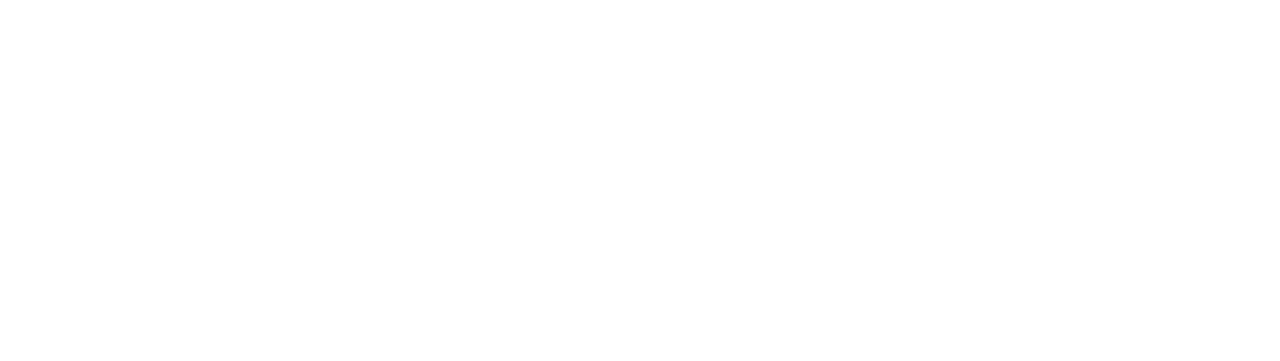
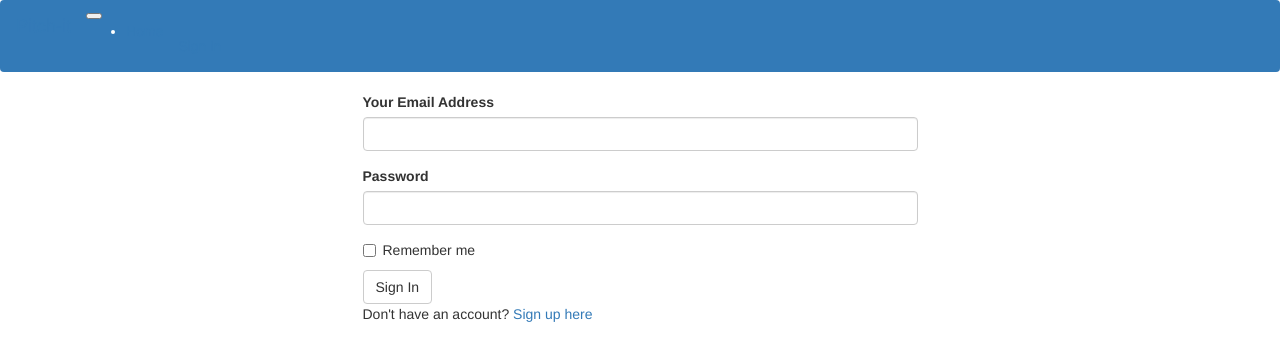
Before and after one commit to joankirui/Pitches, a Flask app: page /authenticate/login in a window 1280 px wide. Before the commit the part shown is empty. Shown: the top 361 px of the page. Run offline with Flask 2, Linux system fonts and the light colour scheme; some libraries are stand-ins or nearby versions.

Commit message:
update login.html

```diff
--- a/app/templates/auth/login.html
+++ b/app/templates/auth/login.html
@@ -0,0 +1,24 @@
+{% extends 'base.html'%}
+{% import 'bootstrap/wtf.html' as wtf%}
+
+{% block content %}
+<div class="container">
+    <div class="row">
+      <div class= "col-md-3"> </div>
+      <div class="col-md-6">
+      <!--Flash message -->
+      {% for message in get_flashed_messages() %}
+        <div class="alert alert-danger">
+        <button type="button" class="close" data-dismiss="alert">&times;</button>
+        {{ message }}
+        </div>
+      {% endfor %}
+      <!-- Login form -->
+      {{wtf.quick_form(login_form)}}
+      <p> Don't have an account? <a href="{{url_for('auth.register')}}">Sign up here</a></p>
+     </div>
+     <div clas="col-md-3"> </div>
+    </div>
+</div>
+
+{% endblock%}
--- a/app/templates/navbar.html
+++ b/app/templates/navbar.html
@@ -5,15 +5,20 @@
     </button>
     <div class="collapse navbar-collapse" id="navbarNavAltMarkup">
       <div class="navbar-nav">
+        <ul class="navbar-nav mr-auto">
+          <li class="nav-item active">
+            <a class="nav-link" href="/">Home <span class="sr-only">(current)</span> </a>
+          </li>
+        </ul>
         <ul class="nav navbar-nav navbar-right">
           {% if current_user.is_authenticated %}
           <li class = "nav-item">
-          <a class="nav-link active" href="#">{{current_user.username}} <span class="sr-only">(current)</span></a>
-          <a class="nav-link" href="{{url_for('auth.logout')}}">Sign out</a>
+          <a class="nav-link" href="#">{{current_user.username}}</a>
+          <a class="nav-link" style = 'margin-right: 30px;' href="{{url_for('auth.logout')}}">Sign out</a>
           </li>
           {% else %}
           <li class = "nav-item">
-          <a class="nav-link" href="{{url_for('auth.login')}}">Sign in</a>
+          <a style = 'margin-right: 30px;'class="nav-link" href="{{url_for('auth.login')}}">Sign in</a>
           </li>
           {%endif%}
         </ul>
```
